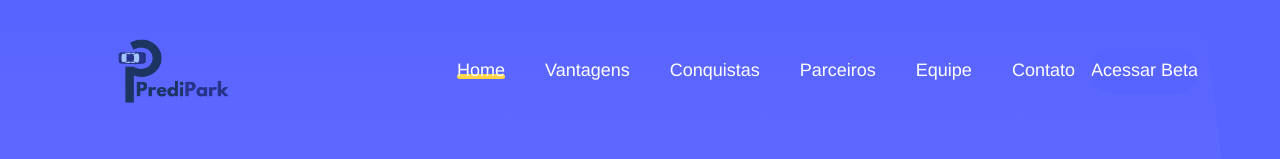
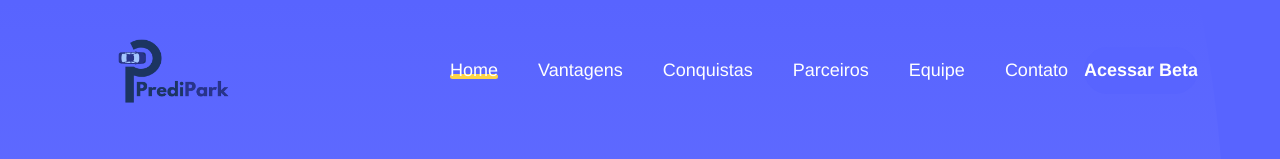
Before and after one commit to PrediPark/landing, a plain HTML site: page index.html in a window 1280 px wide. Shown: the top 159 px of the page. Drawn offline with nearby package versions, Linux system fonts and the light colour scheme.

Commit message:
Ensure beta button uses bold white text

```diff
--- a/assets/css/main.css
+++ b/assets/css/main.css
@@ -763,6 +763,12 @@ p {
   width: 100%;
 }
 
+/* Ensure the beta access button text is always white and bold */
+.navbar-nav .nav-item .main-btn {
+  color: #fff;
+  font-weight: 700;
+}
+
 /* ====== hero-area ===== */
 .hero-section {
   position: relative;
```
